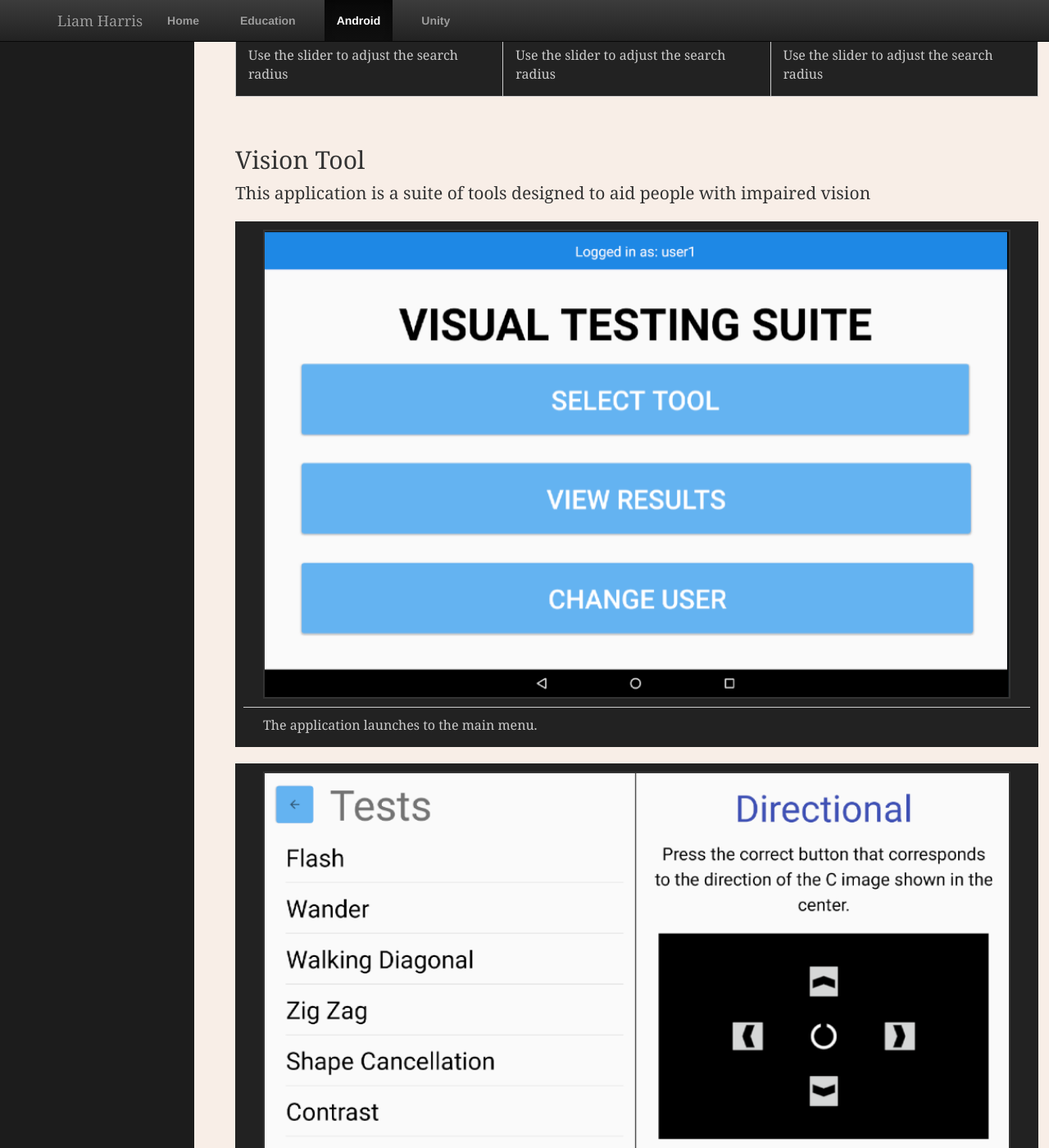
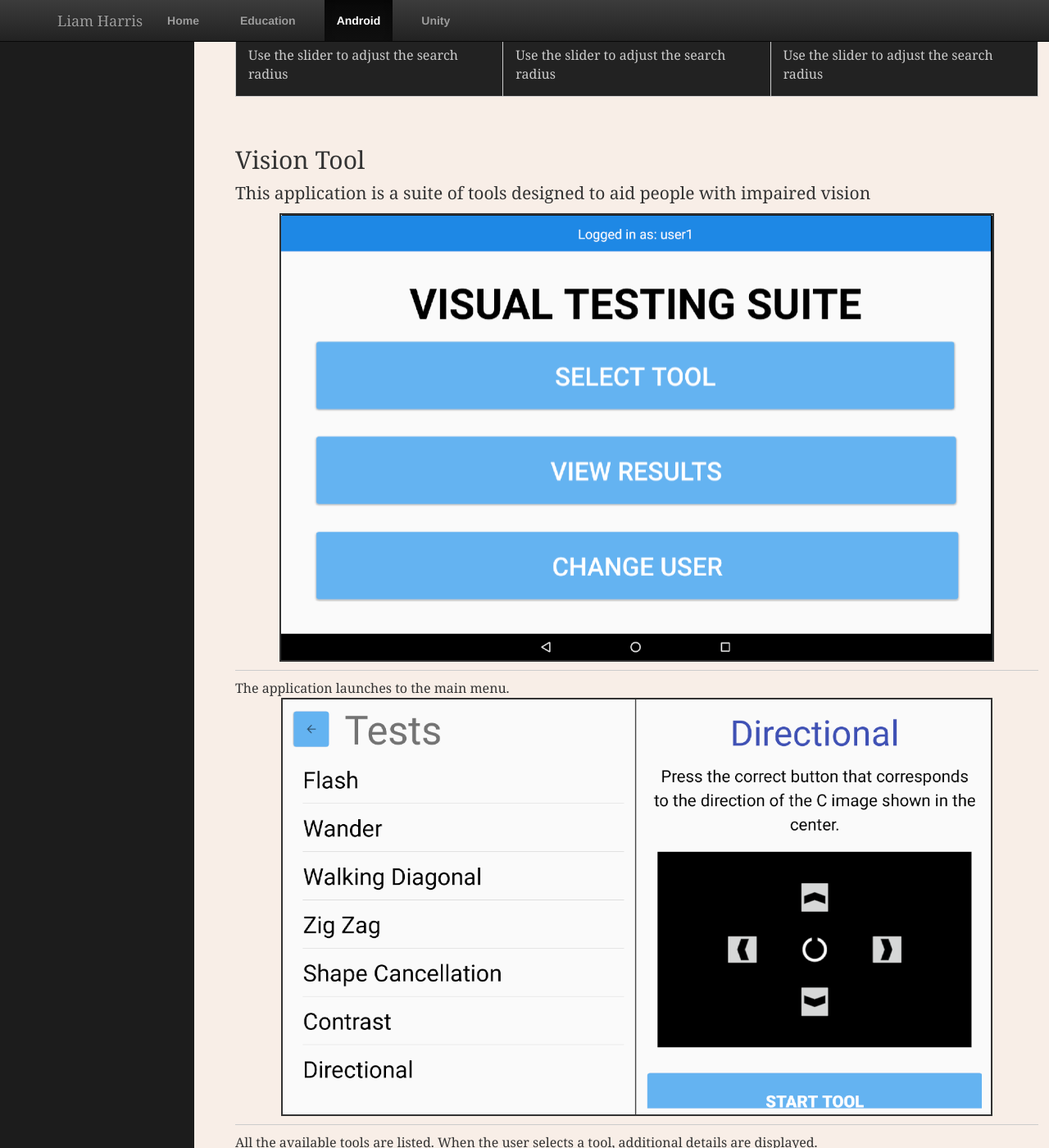
Before and after one commit to harrl7/harrl7.github.io, a Jekyll site: the page built from android/index.html, in a window 1280 px wide and 1400 px high, scrolled down 824 px. Shown: the whole window at 82% size. Built offline with Jekyll 4.4.1, drawn with Linux system fonts in a browser that asks for light colours.

Commit message:
Update main.css

```diff
--- a/css/main.css
+++ b/css/main.css
@@ -98,13 +98,13 @@
    margin: 10px 10px;
 }
 
-#Vision_Tools figure {
+#Vision_Tool figure {
     margin: 20px auto;
     padding: 10px;
     background-color: var(--col-dk-grey);
 }
 
-#Vision_Tools figure img {
+#Vision_Tool figure img {
     width: 95%;
 }
 
@@ -114,7 +114,7 @@
     margin: 10px 0;
 }
 
-#Vision_Tools figure figcaption {
+#Vision_Tool figure figcaption {
     color: var(--col-lt-grey);
     margin: 5px auto;
     width: 95%;
```
